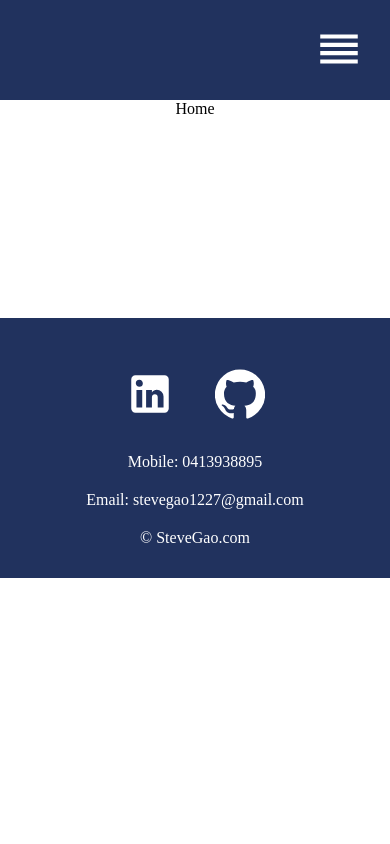
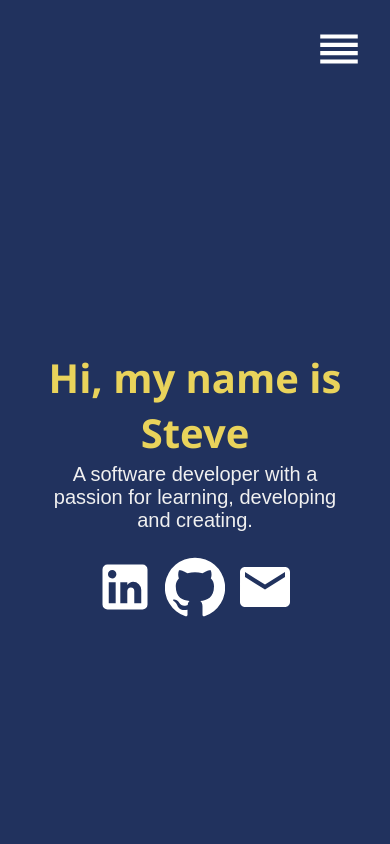
Before and after one commit to stevetian1227/Personal-Portfolio, a React (Create React App) app in the folder my-react-app/: page / in a window 390 px wide. Shown: the top 844 px of the page. Built offline with nearby package versions, Linux system fonts and the light colour scheme.

Commit message:
Update on the Home Page
Add the style and the content of the Home page

```diff
--- a/my-react-app/src/pages/Home.js
+++ b/my-react-app/src/pages/Home.js
@@ -1,7 +1,49 @@
 import React from "react";
+import LinkedInIcon from "@material-ui/icons/LinkedIn";
+import GithubIcon from "@material-ui/icons/GitHub";
+import EmailIcon from "@material-ui/icons/Email";
+import "../styles/Home.css";
 
 function Home() {
-  return <div>Home</div>;
+  return (
+    <div className="home">
+      <div className="about">
+        <h2>Hi, my name is Steve</h2>
+        <div className="prompt">
+          <p>
+            A software developer with a passion for learning, developing and
+            creating.
+          </p>
+          <LinkedInIcon />
+          <GithubIcon />
+          <EmailIcon />
+        </div>
+      </div>
+      <div className="skills">
+        <h1>Skills</h1>
+        <ol className="list">
+          <li className="item">
+            <h2>Front-end</h2>
+            <span>
+              React, HTML, CSS, Bootstrap, Flutter, MaterialUI, TailwindCSS
+            </span>
+          </li>
+          <li className="item">
+            <h2>Back-end</h2>
+            <span>NodeJS, .Net, ExpressJS, MySQL, MangoDB, MSSQL</span>
+          </li>
+          <li className="item">
+            <h2>Language</h2>
+            <span>Python, Java, C, C++, C#, R, JavaScript</span>
+          </li>
+          <li className="item">
+            <h2>Cloud</h2>
+            <span>AWS</span>
+          </li>
+        </ol>
+      </div>
+    </div>
+  );
 }
 
 export default Home;
--- /dev/null
+++ b/my-react-app/src/styles/Home.css
@@ -0,0 +1,80 @@
+.home {
+  width: 100%;
+  align-items: center;
+  font-family: "Arial", sans-serif;
+  color: #3e497a;
+}
+
+.about {
+  width: 100%;
+  height: calc(100vh - 100px);
+  display: flex;
+  flex-direction: column;
+  justify-content: center;
+  align-items: center;
+  text-align: center;
+  background-color: #21325e;
+  color: #f0f0f0;
+}
+
+.about h2 {
+  font-family: "Segoe UI", Tahoma, Geneva, Verdana, sans-serif;
+  font-size: 80px;
+  color: #e9d35b;
+  height: 50px;
+}
+
+.about .prompt {
+  width: 40%;
+  font-size: 30px;
+}
+.prompt svg {
+  font-size: 60px;
+  margin: 5px;
+  color: white;
+}
+
+.skills {
+  font-size: 35px;
+  width: 100%;
+  display: flex;
+  justify-content: center;
+  flex-direction: column;
+  align-items: center;
+}
+
+.skills h1 {
+  color: #3e497a;
+}
+
+.skills .list {
+  list-style: none;
+  width: 60%;
+}
+
+.list span {
+  font-size: 20px;
+}
+
+@media only screen and (max-width: 600px) {
+  .about h2 {
+    font-size: 40px;
+  }
+
+  .about .prompt {
+    margin-top: 10px;
+    font-size: 20px;
+    width: 80%;
+  }
+
+  .skills {
+    text-align: center;
+  }
+  .list {
+    padding: 0;
+  }
+
+  .skills h2 {
+    font-size: 30px;
+  }
+}
```
